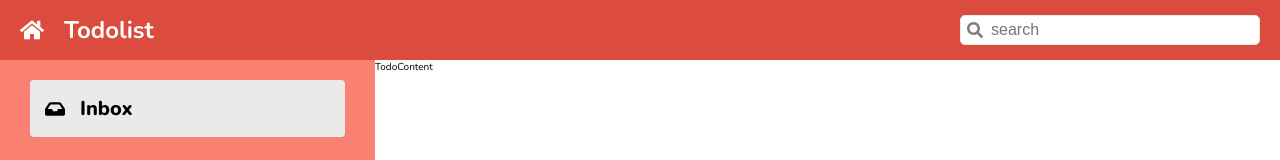
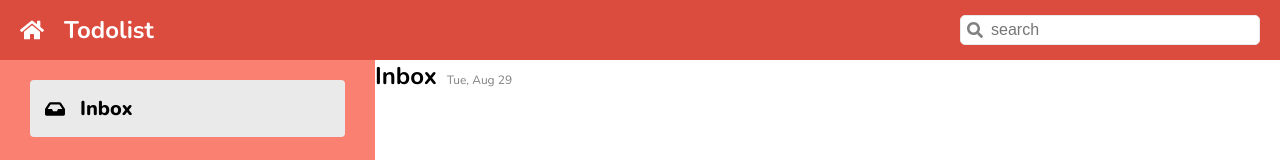
Before and after one commit to Droped17/cc15-my-todolist, a React (Create React App) app: page / in a window 1280 px wide. Shown: the top 160 px of the page. Built offline with nearby package versions, Linux system fonts and the light colour scheme.

Commit message:
finish: TodoHeader0

```diff
--- a/src/App.jsx
+++ b/src/App.jsx
@@ -7,6 +7,7 @@ import {
 import "./app.scss";
 import Header from "./components/Header";
 import Lists from "./components/Lists";
+import TodoHeader from "./components/Todo/TodoHeader";
 
 function App() {
   const generalLists = [
@@ -38,6 +39,7 @@ function App() {
 
           <section className="sidebar__category">
             <div className="accordion">
+
               {/* Toggle */}
               <div className="accordion__toggle">
                 <li className="accordion__item">
@@ -53,9 +55,27 @@ function App() {
           </section>
         </aside>
       </div>
-      <div className="todo__content">TodoContent</div>
+      <div className="todo__content">
+          <main className="todo__contaion">
+              {/* Header */}
+            <TodoHeader></TodoHeader>
+              {/* CreateTodo */}
+
+              {/* TodoLists */}
+          </main>
+      </div>
     </div>
   );
 }
 
 export default App;
+
+
+/*
+Challenge
+ให้ 2 section render UI ที่..
+  - Option A: ต่างกัน <Lists/> กับ <Accordion />
+  - Option B: render UI เดียวกัน เช่น <Lists />
+  - Option C: render <Lists/> ภายใต้ <Accordion> <List/> </Accordion>
+    ใช้วิธี porps.children
+*/
--- a/src/app.scss
+++ b/src/app.scss
@@ -72,3 +72,9 @@
 
   }
 }
+
+.todo__container{
+  display: flex;
+  flex-direction: column;
+  gap: 5px;
+}
--- /dev/null
+++ b/src/components/Todo/TodoHeader.jsx
@@ -0,0 +1,21 @@
+import styles from "./TodoHeader.module.scss";
+// module.scss ใช้แก้ปัญหาไม่ให้ชื่อ className ตรงกัน
+
+function TodoHeader() {
+    const today = new Date();
+    const options = {
+        weekday: "short",
+        month: "short",
+        day: "numeric",
+    };
+  return (
+    <>
+      <div className={styles.header}>
+        <h1 className={styles.header__text}>Inbox</h1>
+        <span className={styles.header__date}>{today.toLocaleString('en-US',options)}</span>
+      </div>
+    </>
+  );
+}
+
+export default TodoHeader;
--- /dev/null
+++ b/src/components/Todo/TodoHeader.module.scss
@@ -0,0 +1,17 @@
+@import '../../index.scss';
+
+.header{
+    display: flex;
+    gap: 10px;
+    align-items: baseline;
+
+
+    &__text{
+        font-size: 2.4rem;
+    }
+
+    &__date{
+        font-size: 1.2rem;
+        color: $grey-dark;
+    }
+}
```
